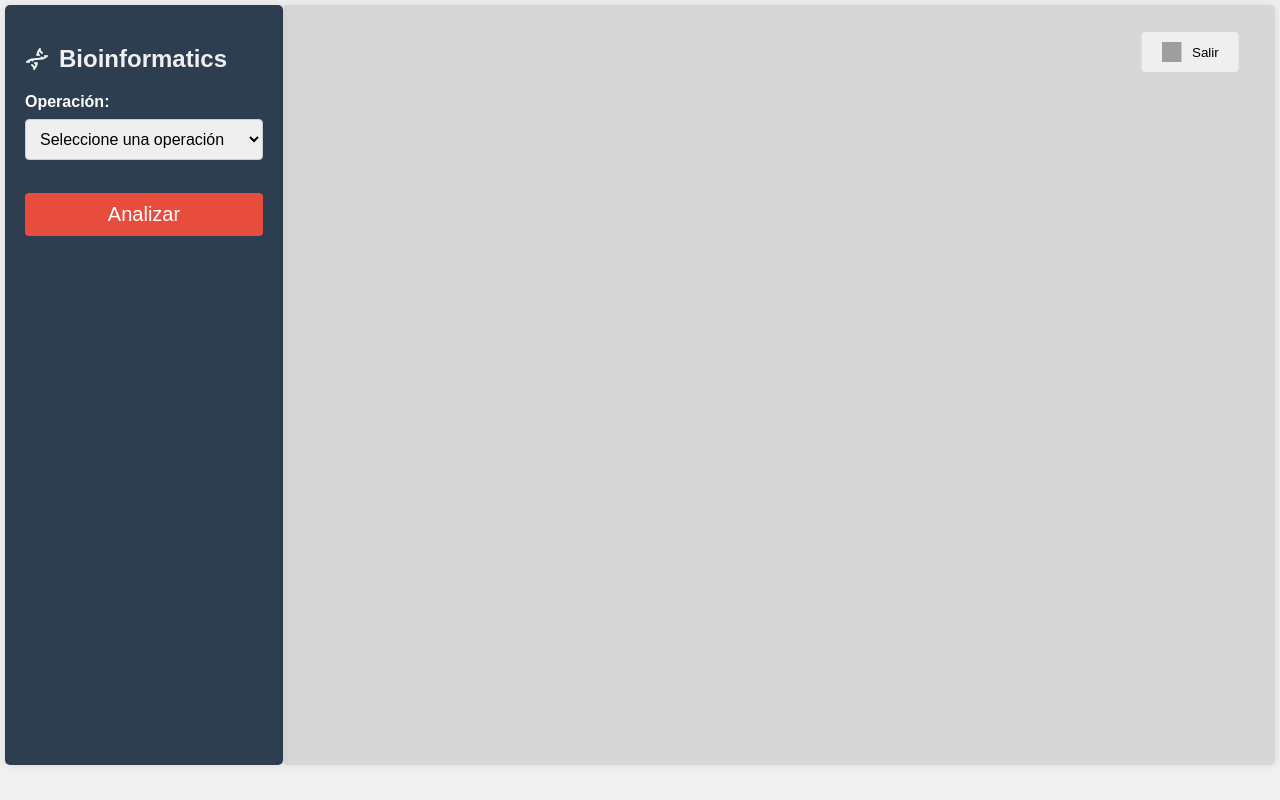
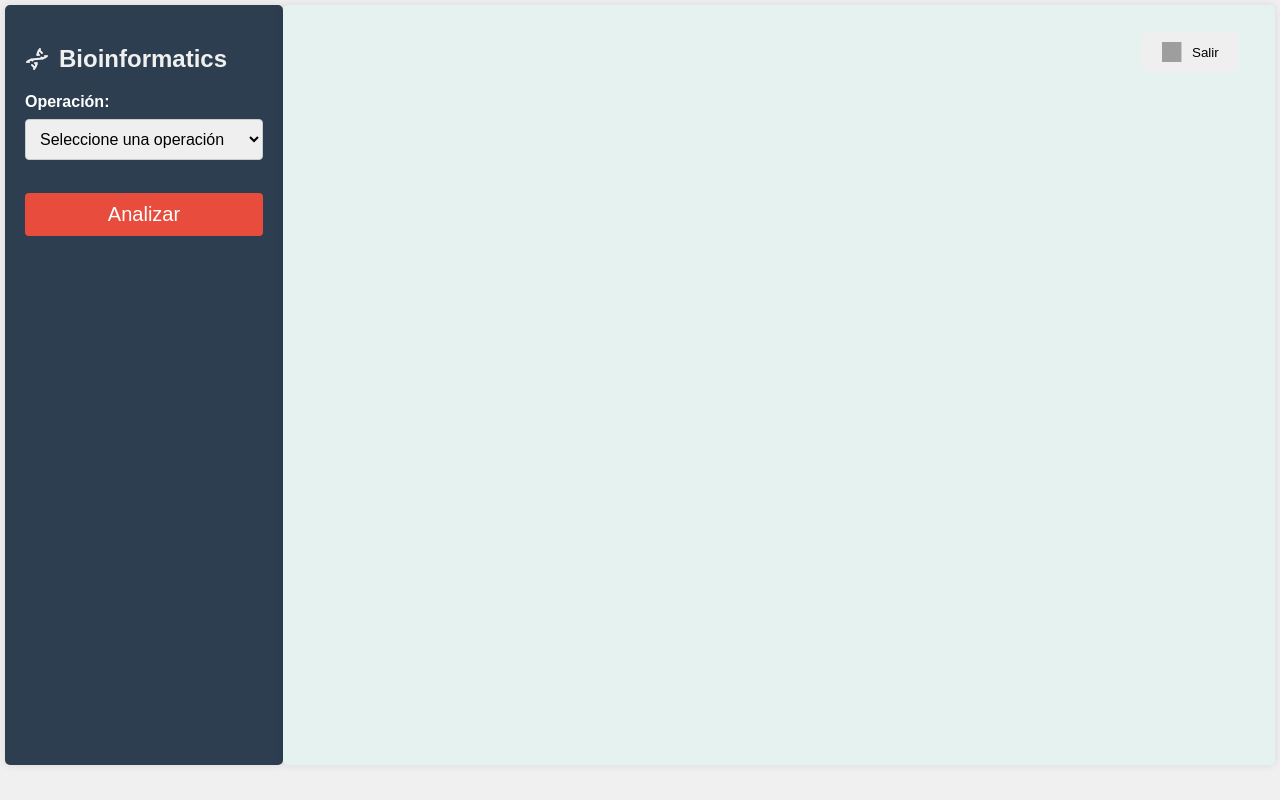
Before and after one commit to Erick-Perez12/Proyecto_Bio, a Flask app: page /visualizador in a window 1280 px wide. Run offline with Flask 3, Linux system fonts and the light colour scheme; grey boxes are pictures that could not be loaded.

Commit message:
modificar estilo fondo

```diff
--- a/static/css/styles.css
+++ b/static/css/styles.css
@@ -37,7 +37,7 @@ body {
 .result-container {
     width: 80%;
     height: 90vh;
-    background-color: #bbb9b979;
+    background-color: #e6f2ef;
     padding: 20px;
     border-radius: 5px;
     box-shadow: 0 0 10px rgba(0, 0, 0, 0.1);
```
